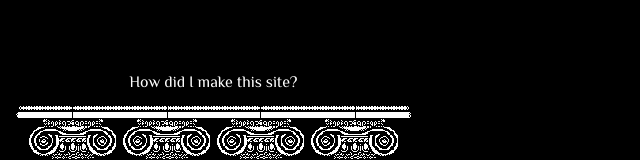
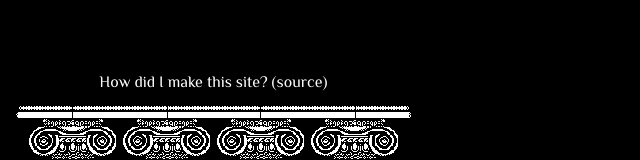
Before and after one commit to Azia-Bay/aziabay.com, a Next.js app: page / in a window 1280 px wide. Shown: the part 595-755 px from the top of the page, without its empty margins (0-640 px from the left). Built offline with nearby package versions, Linux system fonts and the light colour scheme.

Commit message:
feat: add link to site source

```diff
--- a/src/components/layout/sidebar/sidebar.tsx
+++ b/src/components/layout/sidebar/sidebar.tsx
@@ -1,4 +1,6 @@
 import Image from "next/image";
+
+import { LINK_TO_SITE_SOURCE } from "@/lib/consts";
 
 import Button from "@/components/layout/sidebar/components/sidebar_button"
 import Copyright from "@/components/layout/sidebar/components/sidebar_copyright"
@@ -28,10 +30,15 @@ export default function Sidebar() {
 
       <Copyright />
 
-      <div className="mt-auto">
-        <TextButton>
-          How did I make this site?
-        </TextButton>
+      <div className="mt-auto flex flex-row gap-1">
+        <TextButton>How did I make this site?</TextButton>
+        <div>
+          (
+          <a href={LINK_TO_SITE_SOURCE} target="_blank">
+            <TextButton>source</TextButton>
+          </a>
+          )
+        </div>
       </div>
 
       <Image className="w-full h-auto mt-3 pixelated" src="/banner_pillars.png" alt="" width={0} height={0} unoptimized loading="eager" />
--- a/src/lib/consts.ts
+++ b/src/lib/consts.ts
@@ -1 +1,2 @@
 export const SITE_NAME = "AZIABAY"
+export const LINK_TO_SITE_SOURCE = "https://github.com/Azia-Bay/aziabay.com"
```
